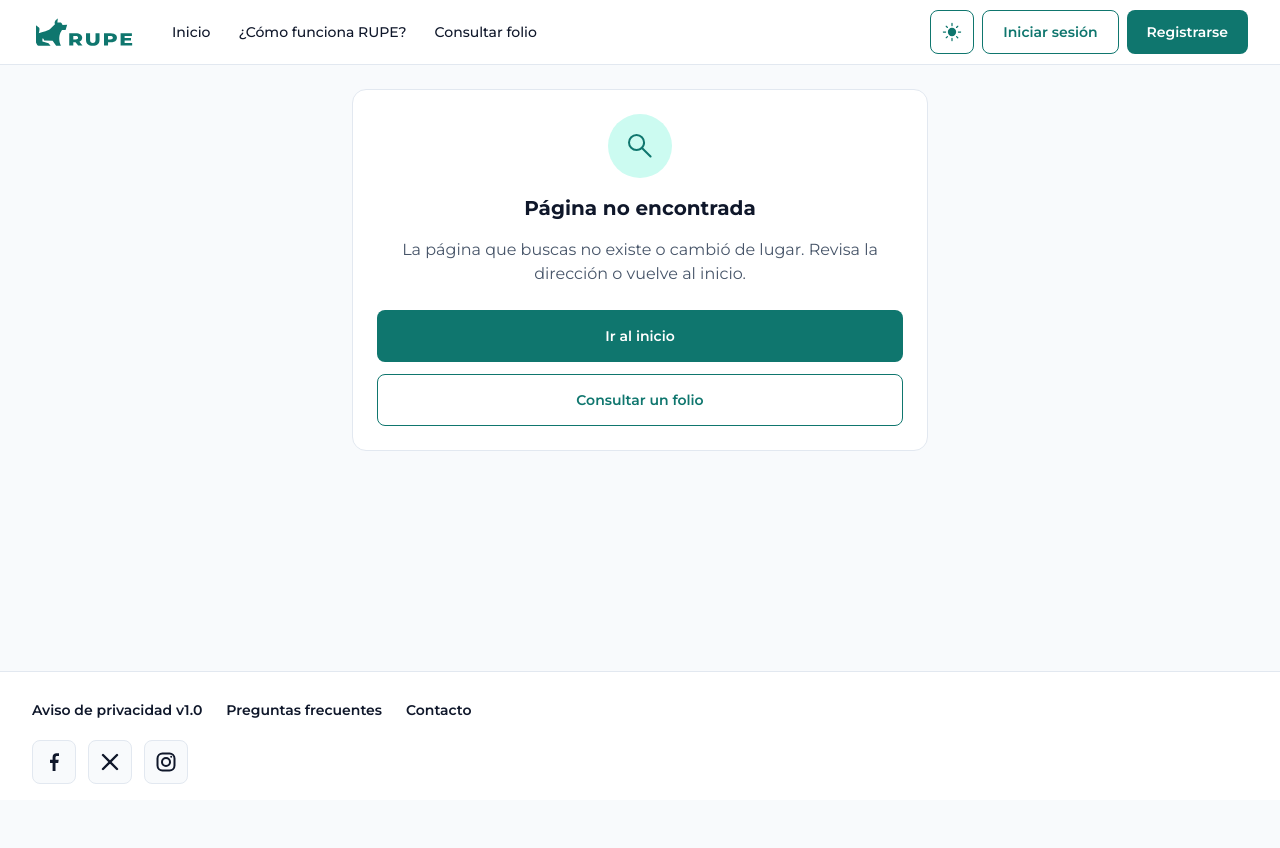
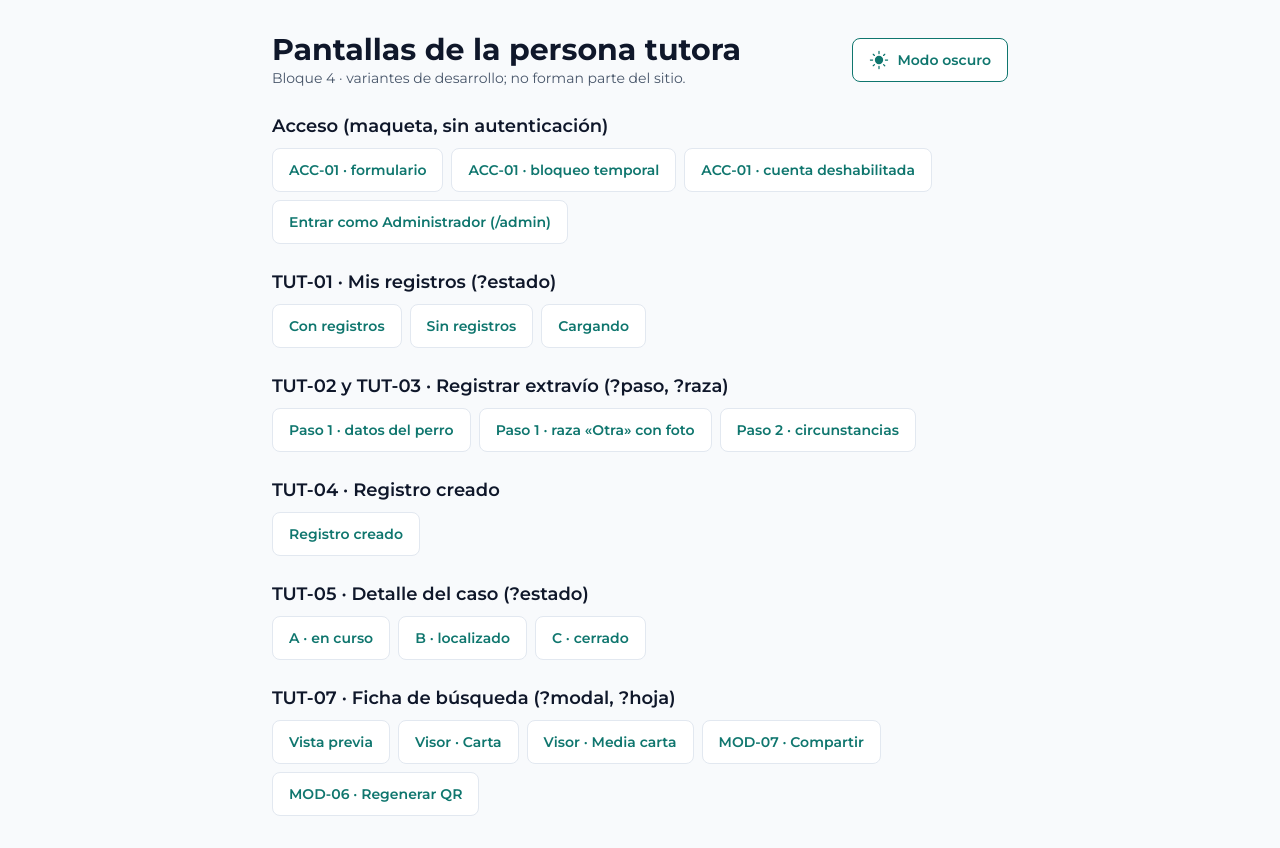
Before and after one commit to raulsansal/rupe-prototipo, a Next.js app: page /dev/tutor in a window 1280 px wide. Before the commit this address had no page. Before the commit the page ends 800 px from the top, so only its background shows below. Built offline with nearby package versions, Linux system fonts and the light colour scheme.

Commit message:
feat: índice de variantes de las pantallas de la persona tutora

```diff
--- /dev/null
+++ b/src/app/dev/tutor/page.tsx
@@ -0,0 +1,87 @@
+import type { Metadata } from "next";
+import Link from "next/link";
+import { ThemeToggle } from "@/components/ui/ThemeToggle";
+import { FOLIO_EN_CURSO } from "@/mocks/casos";
+
+export const metadata: Metadata = { title: "Pantallas de la persona tutora · RUPE (solo desarrollo)" };
+
+const CASO = `/tutor/casos/${FOLIO_EN_CURSO}`;
+
+const GRUPOS: { titulo: string; enlaces: [string, string][] }[] = [
+  {
+    titulo: "Acceso (maqueta, sin autenticación)",
+    enlaces: [
+      ["/acceso", "ACC-01 · formulario"],
+      ["/acceso?estado=bloqueo", "ACC-01 · bloqueo temporal"],
+      ["/acceso?estado=deshabilitada", "ACC-01 · cuenta deshabilitada"],
+      ["/admin", "Entrar como Administrador (/admin)"],
+    ],
+  },
+  {
+    titulo: "TUT-01 · Mis registros (?estado)",
+    enlaces: [
+      ["/tutor", "Con registros"],
+      ["/tutor?estado=vacio", "Sin registros"],
+      ["/tutor?estado=cargando", "Cargando"],
+    ],
+  },
+  {
+    titulo: "TUT-02 y TUT-03 · Registrar extravío (?paso, ?raza)",
+    enlaces: [
+      ["/tutor/registrar", "Paso 1 · datos del perro"],
+      ["/tutor/registrar?raza=otra", "Paso 1 · raza «Otra» con foto"],
+      ["/tutor/registrar?paso=2", "Paso 2 · circunstancias"],
+    ],
+  },
+  { titulo: "TUT-04 · Registro creado", enlaces: [[`${CASO}/creado`, "Registro creado"]] },
+  {
+    titulo: "TUT-05 · Detalle del caso (?estado)",
+    enlaces: [
+      [`${CASO}?estado=en-curso`, "A · en curso"],
+      [`${CASO}?estado=localizado`, "B · localizado"],
+      [`${CASO}?estado=cerrado`, "C · cerrado"],
+    ],
+  },
+  {
+    titulo: "TUT-07 · Ficha de búsqueda (?modal, ?hoja)",
+    enlaces: [
+      [`${CASO}/ficha`, "Vista previa"],
+      [`${CASO}/ficha?modal=visor`, "Visor · Carta"],
+      [`${CASO}/ficha?modal=visor&hoja=media-carta`, "Visor · Media carta"],
+      [`${CASO}/ficha?modal=compartir`, "MOD-07 · Compartir"],
+      [`${CASO}/ficha?modal=regenerar`, "MOD-06 · Regenerar QR"],
+    ],
+  },
+];
+
+export default function PantallasTutor() {
+  return (
+    <main className="mx-auto w-full max-w-3xl px-4 py-8">
+      <header className="flex flex-wrap items-center justify-between gap-4">
+        <div>
+          <h1 className="text-h1">Pantallas de la persona tutora</h1>
+          <p className="text-small text-text-muted">Bloque 4 · variantes de desarrollo; no forman parte del sitio.</p>
+        </div>
+        <ThemeToggle />
+      </header>
+      <div className="mt-6 flex flex-col gap-6">
+        {GRUPOS.map((g) => (
+          <section key={g.titulo} aria-labelledby={g.titulo}>
+            <h2 id={g.titulo} className="text-h3 font-semibold">
+              {g.titulo}
+            </h2>
+            <ul className="mt-2 flex flex-wrap gap-2">
+              {g.enlaces.map(([href, texto]) => (
+                <li key={href}>
+                  <Link href={href} className="inline-flex h-tactil items-center rounded-boton border border-border bg-surface px-4 text-small font-semibold text-primary hover:border-border-strong">
+                    {texto}
+                  </Link>
+                </li>
+              ))}
+            </ul>
+          </section>
+        ))}
+      </div>
+    </main>
+  );
+}
```
